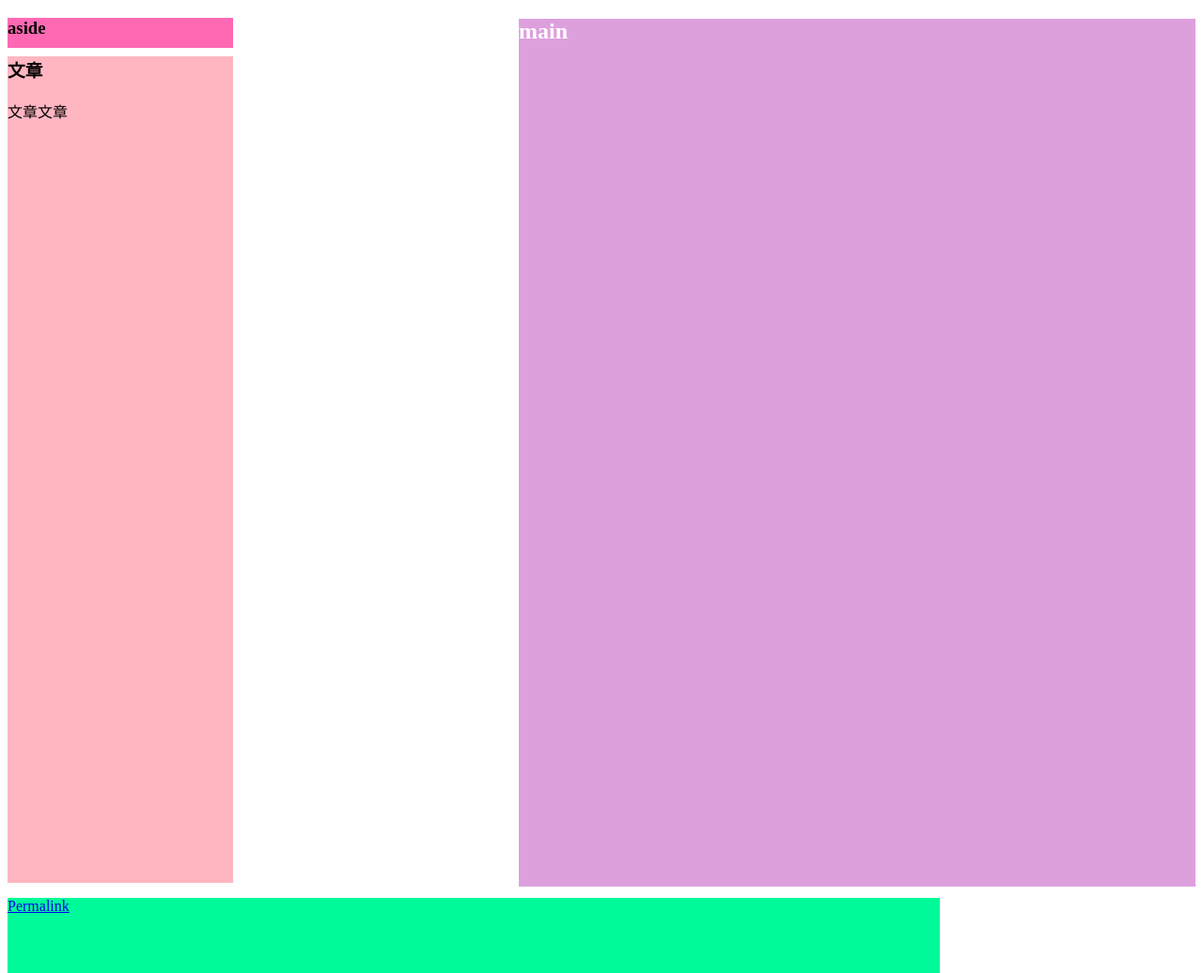
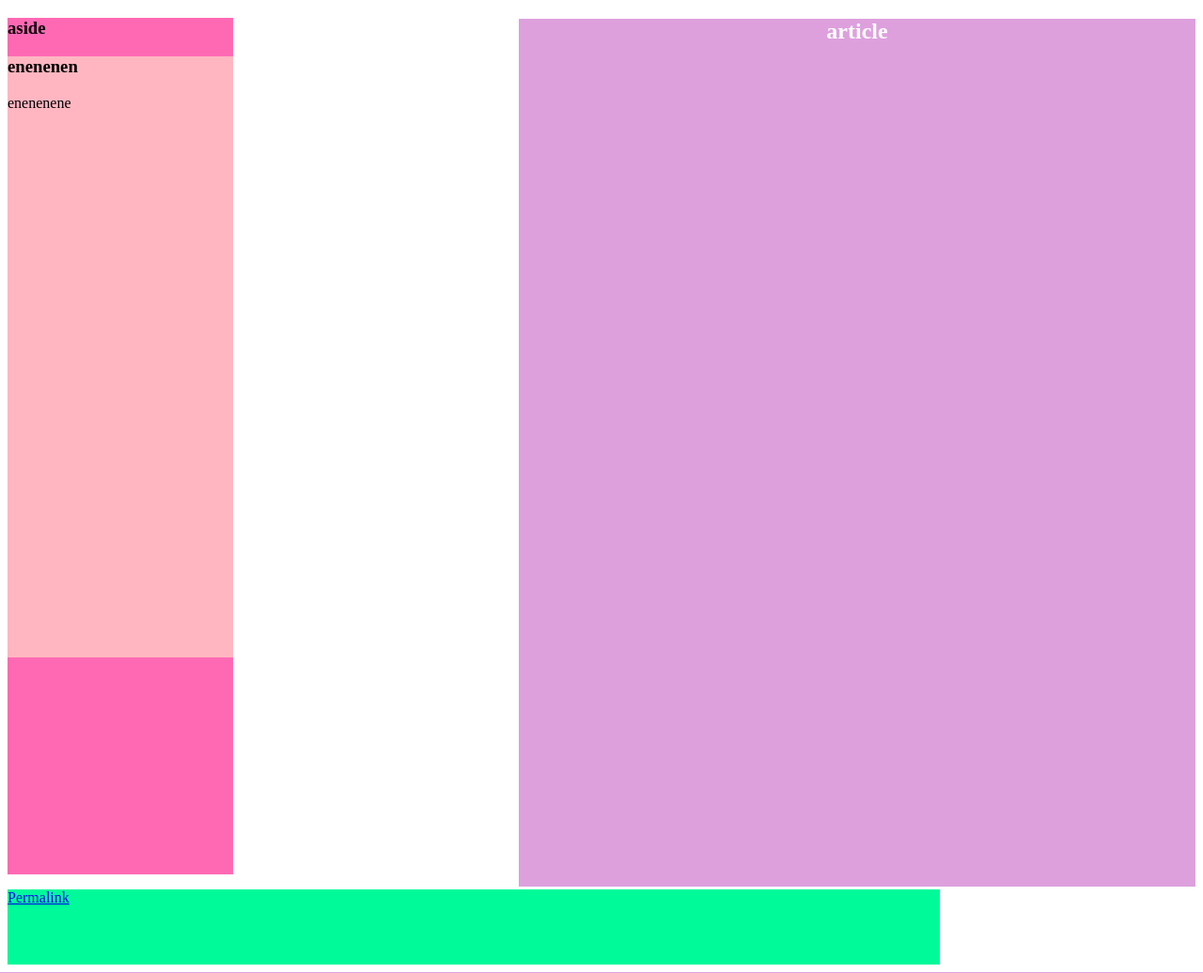
Before and after one commit to blacklike/something, a PHP site: page /biao.html in a window 1280 px wide. Shown: the part 285-1321 px from the top of the page at 94% size. Run offline with PHP 8.4, Linux system fonts and the light colour scheme.

Commit message:
修改
修改

```diff
--- a/biao.html
+++ b/biao.html
@@ -12,13 +12,20 @@
 	 <nav>
 	 	<h2>nav</h2>
 	 </nav>
-	 <h2 id="ma">main</h2>
+	  <article class="io">
+	  	<h2 id="ma">article</h2>
+      </article>
+
 	 <aside>
 	 	<h3>aside</h3>
-     <article>
-         <h3>文章</h3>
-         <p>文章文章</p>
+
+     <article class="po">
+         <h3>enenenen</h3>
+         <p>enenenene</p>
+
      </article>
+     </aside>
+
      <footer>
          	<p><a href="/last-post" rel=bookmark>Permalink</a>
          	</footer>
--- a/css.css
+++ b/css.css
@@ -16,15 +16,19 @@ nav{
 h2{
 	color:#ffffff;
 }
+.io{
+	float:right;
+	text-align:center;
+}
 aside{
 	background-color:#FF69B4;
 	width:15em;
-	height:2em;
+	height:57em;
 }
-article{
+.po{
 	background-color:#FFB6C1;
 	width:15em;
-	height:55em;
+	height:40em;
 }
 footer{
 	background-color:#00FA9A;
```
